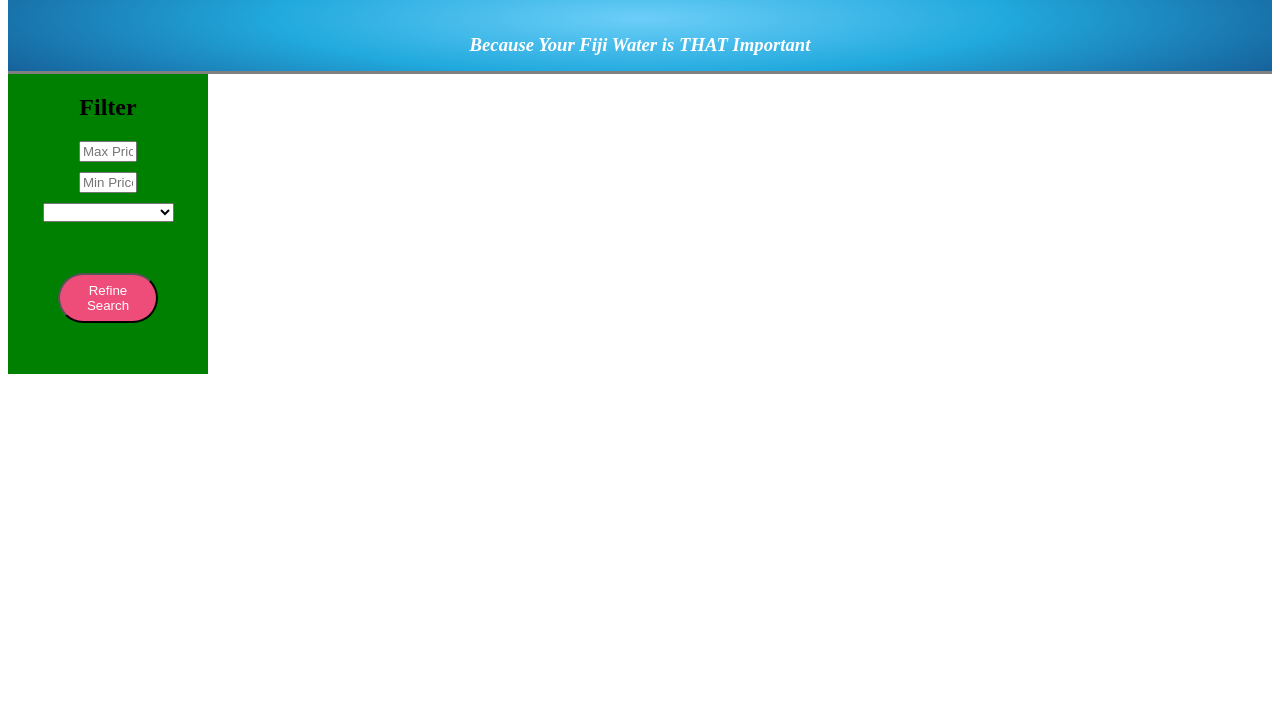
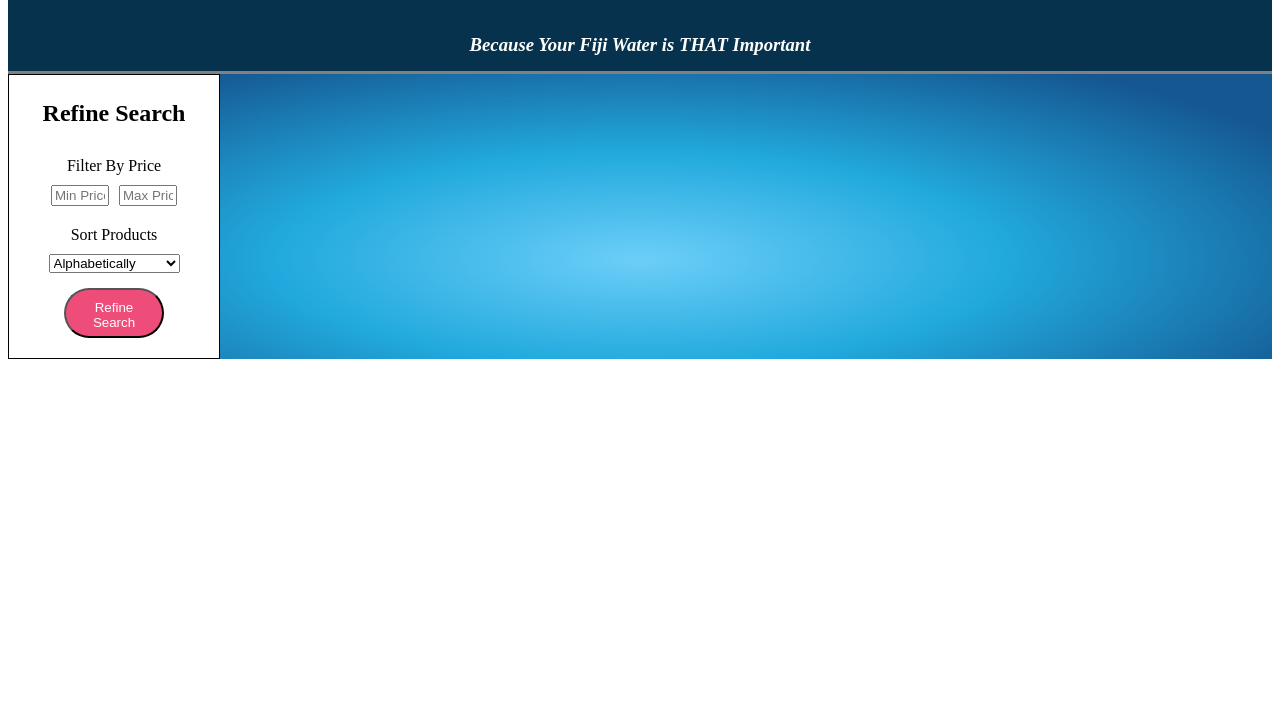
Before and after one commit to frankbi322/simple_storefront_coding_challenge, a plain HTML site: page index.html in a window 1280 px wide. Shown: the part 87-800 px from the top of the page. Drawn offline with Linux system fonts and the light colour scheme; no server answers.

Commit message:
finish project

```diff
--- a/fetch.js
+++ b/fetch.js
@@ -1,11 +1,11 @@
 //todos
-//add a header with store name
-//add sidebar for filter/sort options
+//add a header with store name - DONE
+//add sidebar for filter/sort options - DONE
 //add dummy header nav links
-//filtering by min/max price
-//sorting by name, price, date
+//filtering by min/max price - DONE
+//sorting by name, price, date - DONE
 //have three rows of products instead of one column?
-//put the addheader,sidebar, etc into a domcontentloaded callback
+//put the addheader,sidebar, etc into a domcontentloaded callback - DONE
 //change to grid format for water
 //change header to solid color, replace background with gradient
 
@@ -40,27 +40,43 @@ var addSideBar = () => {
   sidebar.classList.add('sidebar');
   sidebar.id = "sidebar";
   const sidebartitle = document.createElement('h2');
-  sidebartitle.innerText="Filter";
+  sidebartitle.innerText="Refine Search";
   sidebar.appendChild(sidebartitle);
+
+  const priceSpan = document.createElement('span');
+  priceSpan.innerText = "Filter By Price";
+  sidebar.appendChild(priceSpan);
+  const priceFilters = document.createElement('div');
+  priceFilters.classList.add('horizontalContainer');
+
+  const minPriceFilter = document.createElement('input');
+  minPriceFilter.placeholder = "Min Price";
+  minPriceFilter.id = "minPriceFilter";
+  priceFilters.appendChild(minPriceFilter);
+  sidebar.appendChild(priceFilters);
+
   const maxPriceFilter = document.createElement('input');
   maxPriceFilter.placeholder = "Max Price";
   maxPriceFilter.id = "maxPriceFilter";
-  sidebar.appendChild(maxPriceFilter);
-  const minPriceFilter = document.createElement('input');
-  minPriceFilter.placeholder = "Min Price";
-  minPriceFilter.id = "minPriceFilter";
-  sidebar.appendChild(minPriceFilter);
+  priceFilters.appendChild(maxPriceFilter);
 
+
+  const sortSpan = document.createElement('span');
+  sortSpan.innerText = "Sort Products";
+  sidebar.appendChild(sortSpan);
 
   const sortOptions = document.createElement('select');
   sortOptions.id = "sortOptions";
 
-  const defaultOption = document.createElement('option');
-  defaultOption.selected = "selected";
-  sortOptions.add(defaultOption);
+  // const defaultOption = document.createElement('option');
+  // defaultOption.text = "Sort By";
+  // defaultOption.opacity = 1;
+  // defaultOption.selected = "selected";
+  // sortOptions.add(defaultOption);
 
   const alpha = document.createElement('option');
   alpha.text = "Alphabetically";
+  alpha.selected = "selected";
   sortOptions.add(alpha);
 
   const priceHiLow = document.createElement('option');
--- a/style.css
+++ b/style.css
@@ -8,18 +8,19 @@ body {
   border: 1px solid gray;
   padding: 10px;
   margin: 10px;
+  background-color: white;
 }
 
 .verticalContainer{
   margin-left: 20%;
   display: flex;
   flex-direction: column;
+
 }
 
 .horizontalContainer{
   display: flex;
   flex-direction: row;
-
 }
 
 .imageContainer {
@@ -46,7 +47,8 @@ img {
   margin: 0;
   padding: 0;
   height: 150px;
-  background-image: radial-gradient(ellipse at 50% 65%,#6CCEF8 0,#21A9DD 41%,#155791 86%);
+  background-color: #06324E;
+
 
   align-items: center;
   justify-content: space-between;
@@ -57,6 +59,7 @@ img {
 #main{
   display: flex;
   flex-direction: row;
+  background-image: radial-gradient(ellipse at 50% 65%,#6CCEF8 0,#21A9DD 41%,#155791 86%);
 }
 
 .sidebar{
@@ -64,14 +67,16 @@ img {
   min-width: 125px;
   width: 25%;
   max-width: 200px;
-  min-height: 300px;
+  min-height: 100%;
 }
 
 #sidebar{
   display: flex;
   flex-direction: column;
   align-items: center;
-  background-color: green;
+  padding: 5px;
+  background-color: white;
+  border: 1px solid black;
 }
 
 #mainBody{
@@ -98,7 +103,9 @@ button {
   color: white;
   background-color: #EE4D7A;
   border-radius: 25px;
-  margin: auto;
+  padding: 10px;
+  margin: 15px;
+
 }
 button:hover{
   cursor: pointer;
@@ -106,8 +113,15 @@ button:hover{
 
 input{
   margin-bottom: 10px;
+  margin-left: 5px;
+  margin-right: 5px;
 }
 
 .hide{
   display: none;
 }
+
+span{
+  padding: 5px;
+  margin: 5px;
+}
```
